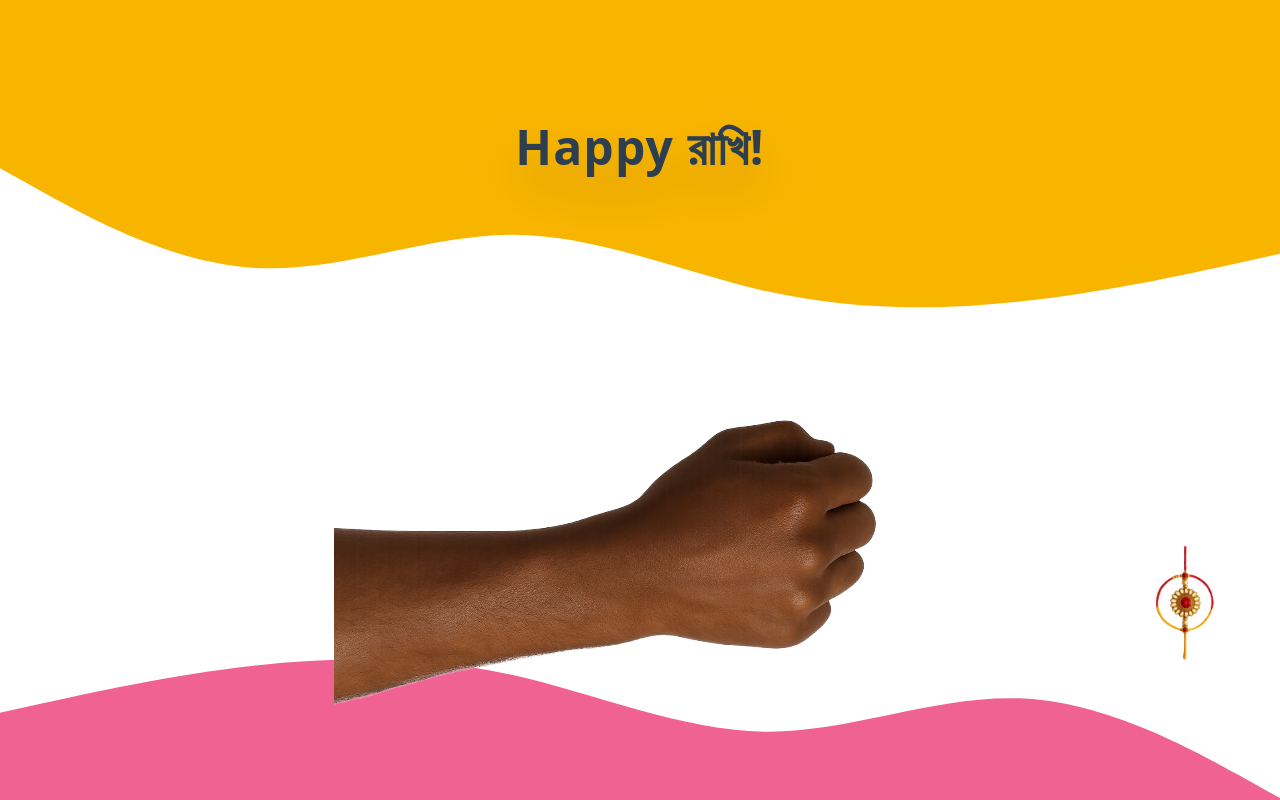
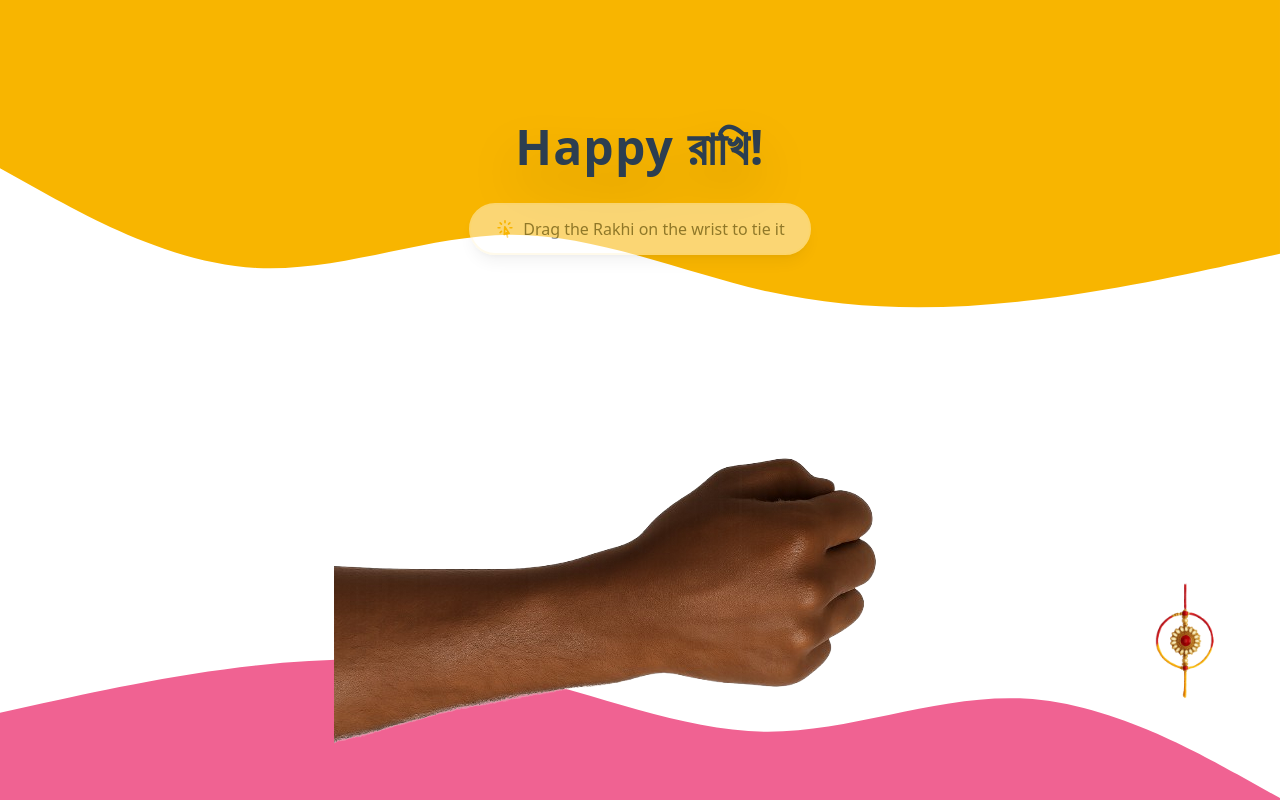
Before and after one commit to AnupriyaBiswas/rakhi, a React (Vite) app: page / in a window 1280 px wide. Shown: the part 2317-3117 px from the top of the page. Built offline with nearby package versions, Linux system fonts and the light colour scheme.

Commit message:
rakhi orientation

```diff
--- a/src/components/VirtualRakhi.jsx
+++ b/src/components/VirtualRakhi.jsx
@@ -48,6 +48,27 @@ export default function VirtualRakhi() {
           Happy রাখি!
         </h2>
 
+        {/* Guide Text - Only show when rakhi is not tied */}
+        {!tied && (
+          <div className="flex justify-center mb-6 animate-pulse">
+            <div className="bg-white/90 backdrop-blur-sm rounded-full px-6 py-3 shadow-lg border-2 border-[#fff5d7]">
+              <p className="text-[#2C3E50] font-medium text-sm sm:text-base flex items-center">
+                <svg
+                  xmlns="http://www.w3.org/2000/svg"
+                  fill="none"
+                  viewBox="0 0 24 24"
+                  strokeWidth={2}
+                  stroke="currentColor"
+                  className="w-5 h-5 mr-2 text-[#f8b500]"
+                >
+                  <path strokeLinecap="round" strokeLinejoin="round" d="M15.042 21.672L13.684 16.6m0 0l-2.51 2.225.569-9.47 5.227 7.917-3.286-.672zM12 2.25V4.5m5.834.166l-1.591 1.591M20.25 10.5H18M7.757 14.743l-1.59 1.59M6 10.5H3.75m4.007-4.243l-1.59-1.59" />
+                </svg>
+                Drag the Rakhi on the wrist to tie it
+              </p>
+            </div>
+          </div>
+        )}
+
         <div className="relative flex justify-center items-center w-full flex-1">
           {/* Wrist Image - fills most of the available height */}
           <img
@@ -56,15 +77,23 @@ export default function VirtualRakhi() {
             className="max-h-[70vh] w-auto pointer-events-none"
           />
 
-          {/* Rakhi - starts from right side */}
-          {!tied && (
+          {/* Rakhi - Show different states based on tied status */}
+          {!tied ? (
+            // Draggable rakhi when not tied
             <Draggable onStop={handleDrop}>
               <img
                 src="/assets/rakhi.png"
                 alt="rakhi"
-                className="w-20 cursor-grab absolute right-10 top-1/2 -translate-y-1/2 z-10"
+                className="w-20 cursor-grab active:cursor-grabbing absolute right-10 top-1/2 -translate-y-1/2 z-10 hover:scale-105 transition-transform duration-200"
               />
             </Draggable>
+          ) : (
+            // Fixed rakhi when tied (positioned on wrist)
+            <img
+              src="/assets/rakhi.png"
+              alt="rakhi tied on wrist"
+              className="w-20 absolute left-1/2 top-1/2 -translate-x-1/2 -translate-y-1/2 z-10 animate-pulse"
+            />
           )}
 
           {/* Confetti & Message */}
```
